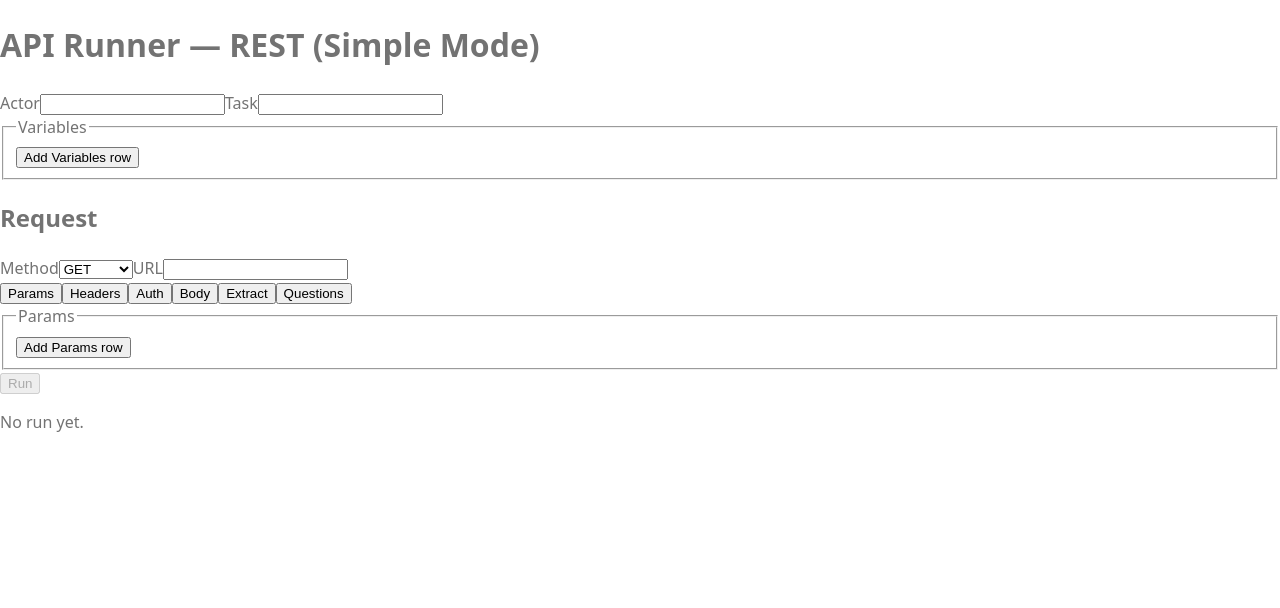
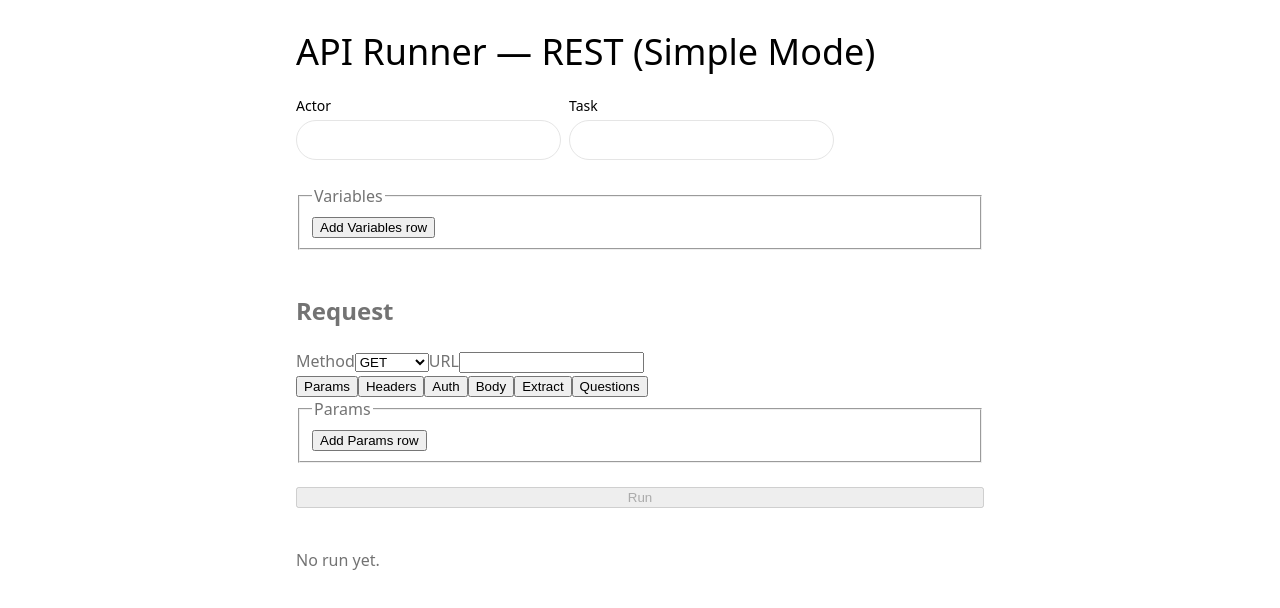
Before and after one commit to phuonghuynh789/ai-native-testing, a React (Vite) app in the folder packages/web/: page / in a window 1280 px wide. Shown: the top 608 px of the page. Built offline with nearby package versions, Linux system fonts and the light colour scheme.

Commit message:
style(web): apply DESIGN.md tokens to App and ScreenplayHeader

```diff
--- a/packages/web/src/App.tsx
+++ b/packages/web/src/App.tsx
@@ -77,9 +77,13 @@
     stepResults.length > 0 ? deriveResults(form.extracts, variablesRecord, stepResults) : null;
 
   return (
-    <main>
-      <h1>API Runner — REST (Simple Mode)</h1>
-      {error && <p role="alert">{error}</p>}
+    <main className="app-main">
+      <h1 className="heading-xl">API Runner — REST (Simple Mode)</h1>
+      {error && (
+        <p role="alert" className="alert">
+          {error}
+        </p>
+      )}
       <ScreenplayHeader
         actorName={form.actorName}
         onActorNameChange={(actorName) => setForm({ ...form, actorName })}
--- a/packages/web/src/components/ScreenplayHeader.tsx
+++ b/packages/web/src/components/ScreenplayHeader.tsx
@@ -12,14 +12,22 @@
   onTaskNameChange,
 }: ScreenplayHeaderProps) {
   return (
-    <section>
-      <label>
+    <section className="row">
+      <label className="label">
         Actor
-        <input value={actorName} onChange={(e) => onActorNameChange(e.target.value)} />
+        <input
+          className="text-input"
+          value={actorName}
+          onChange={(e) => onActorNameChange(e.target.value)}
+        />
       </label>
-      <label>
+      <label className="label">
         Task
-        <input value={taskName} onChange={(e) => onTaskNameChange(e.target.value)} />
+        <input
+          className="text-input"
+          value={taskName}
+          onChange={(e) => onTaskNameChange(e.target.value)}
+        />
       </label>
     </section>
   );
```
